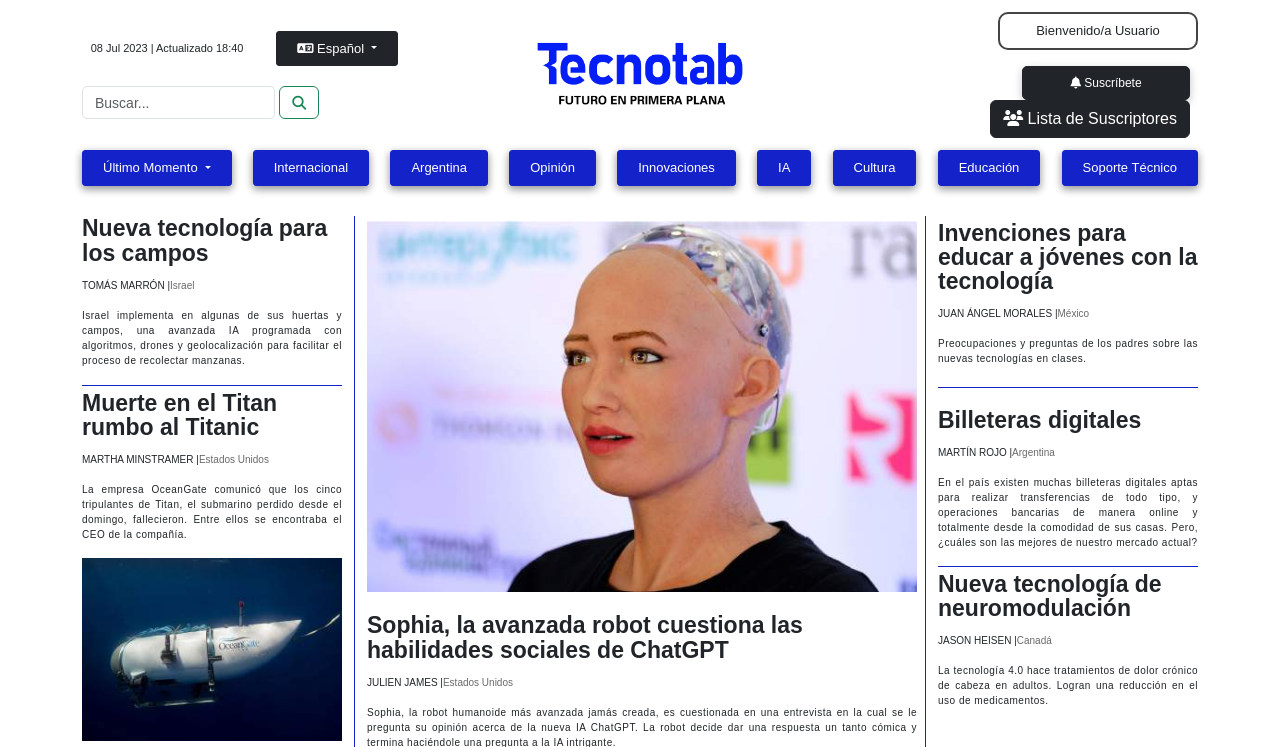
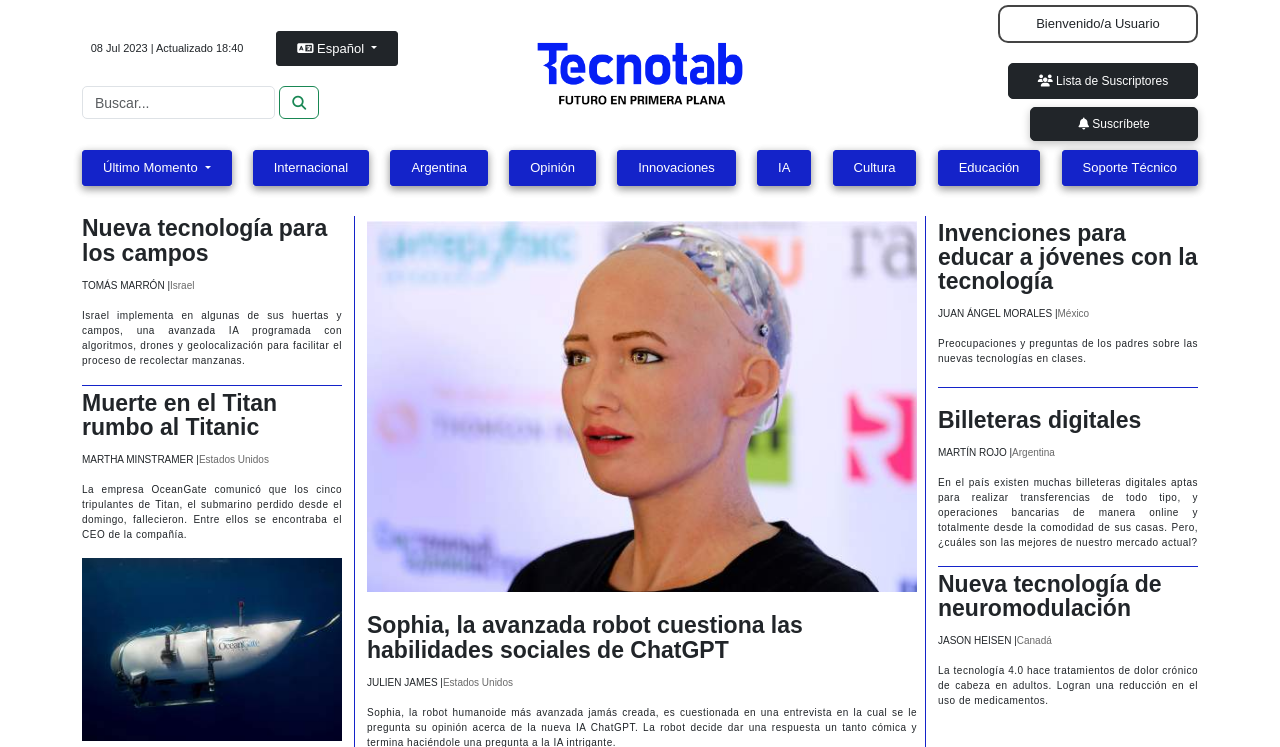
Before and after one commit to miltonfruiz/Proyecto-FinalProg-II-delfina--daniel-lautaro-milton, a Flask app: page / in a window 1280 px wide. Shown: the top 747 px of the page. Run offline with Flask 3, Linux system fonts and the light colour scheme; some libraries are stand-ins or nearby versions.

Commit message:
Agregado de estilos a boton "Lista de Suscriptores"

```diff
--- a/static/css/milton.css
+++ b/static/css/milton.css
@@ -331,3 +331,10 @@ th {
 #container-search {
   margin-right: 100px;
 }
+#lista-suscriptores {
+  font-size: 12px;
+  border-radius: 5px;
+  font-size: 12px;
+  padding: 8px 25px;
+  width: 190px;
+}
--- a/templates/index.html
+++ b/templates/index.html
@@ -93,24 +93,24 @@
           <div class="col coltres">
             <p class="bienvenida">Bienvenido/a Usuario</p>
               <a
+                id="lista-suscriptores"
+                class="btn btn-dark my-1"
+                href="#"
+                role="button"
+                data-bs-toggle="modal"
+                data-bs-target="#subscribersModal"
+              >
+                <i class="fa-solid fa-users"></i> Lista de Suscriptores
+              </a>
+              <a
                 id="suscribete"
-              class="btn btn-dark mx-2"
+                class="btn btn-dark my-1"
                 href="#"
                 role="button"
                 data-bs-toggle="modal"
                 data-bs-target="#subscriptionModal"
               >
                 <i class="fa-solid fa-bell"></i> Suscríbete
-            </a>
-            <a
-              id="lista-suscriptores"
-              class="btn btn-dark mx-2"
-              href="#"
-              role="button"
-              data-bs-toggle="modal"
-              data-bs-target="#subscribersModal"
-            >
-              <i class="fa-solid fa-users"></i> Lista de Suscriptores
               </a>
           </div>
         </div>
```
Lines whose indentation alone changed are shown as unchanged.
